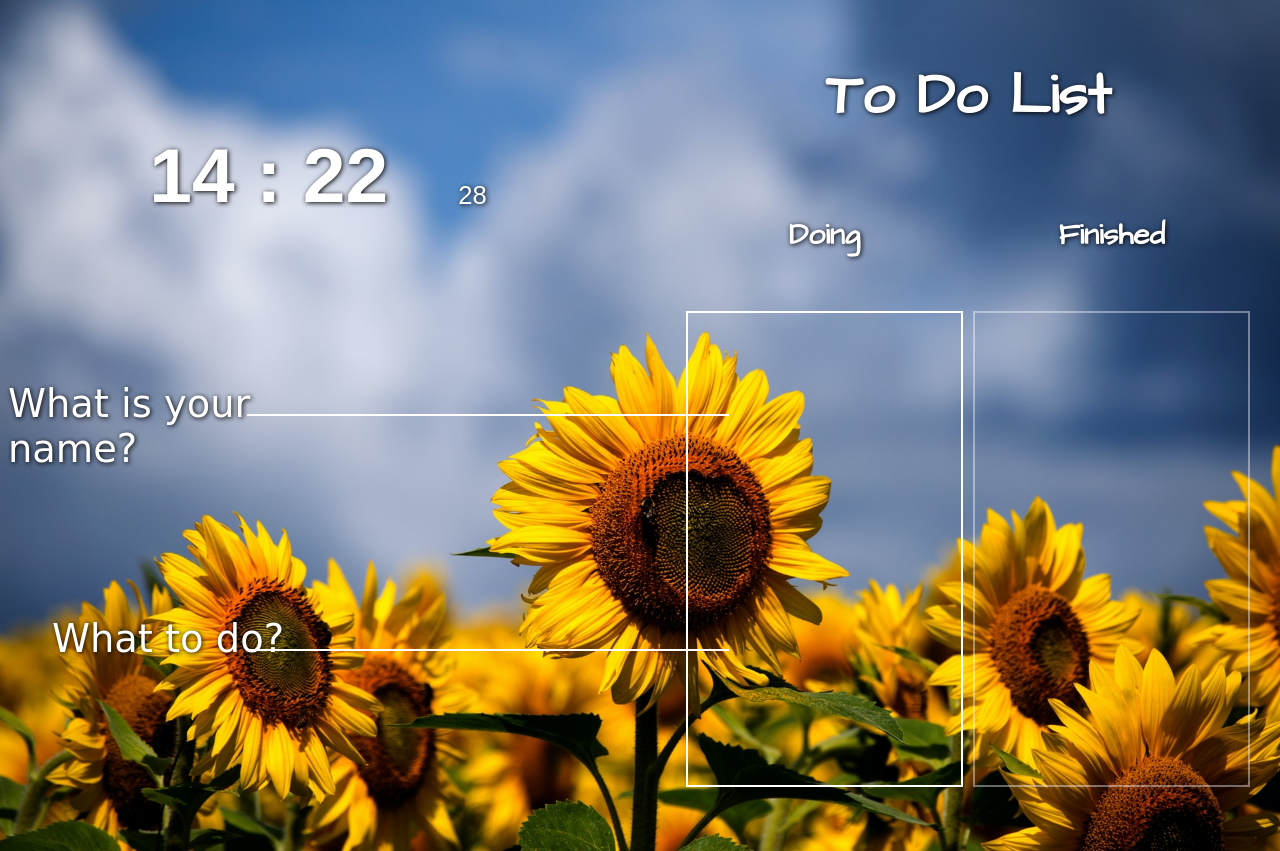
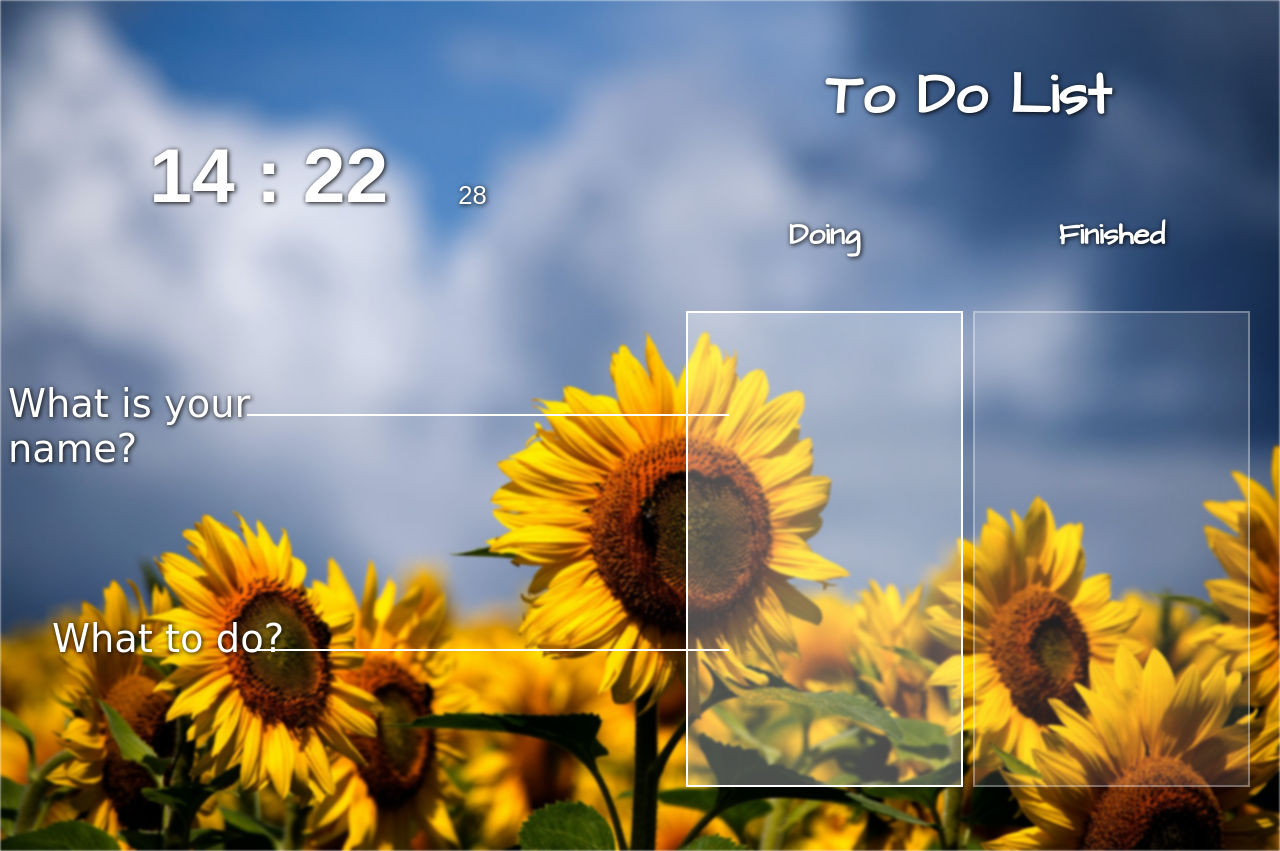
Before and after one commit to kariray/KariMomontom.github.io, a plain HTML site: page index.html in a window 1280 px wide. Drawn offline with Linux system fonts and the light colour scheme; a web font is replaced by a local one.

Commit message:
Add files via upload

```diff
--- a/style.css
+++ b/style.css
@@ -9,7 +9,7 @@
 body{
     width: 100%;
     height: 100vh;
-    background-color: #c4f1f7;
+    /* background-color: #c4f1f7; */
     display: grid;
     grid-template-rows: 1fr;
     grid-template-columns: 1fr 1fr;
@@ -267,6 +267,8 @@ body{
     color: white;
     font-family: 'Single Day', cursive;
     text-shadow: 1px 1px 5px #000;
+    background: rgba(255,255,255,0.3);
+
 }
 .subTitle2{
     grid-row: 2/3;
@@ -293,9 +295,8 @@ body{
     color: white;
     font-family: 'Single Day', cursive;
     text-shadow: 1px 1px 5px #000;
-
+    background: rgba(255,255,255,0.3);
     opacity: 0.4;
-
 }
 button{
     background-color:transparent;
@@ -323,5 +324,6 @@ button{
     min-height: 100%;
     z-index:-1;
     animation: fadeIn .5s linear;
+    filter: blur(1px);
 }
 /*******************************************/
```
